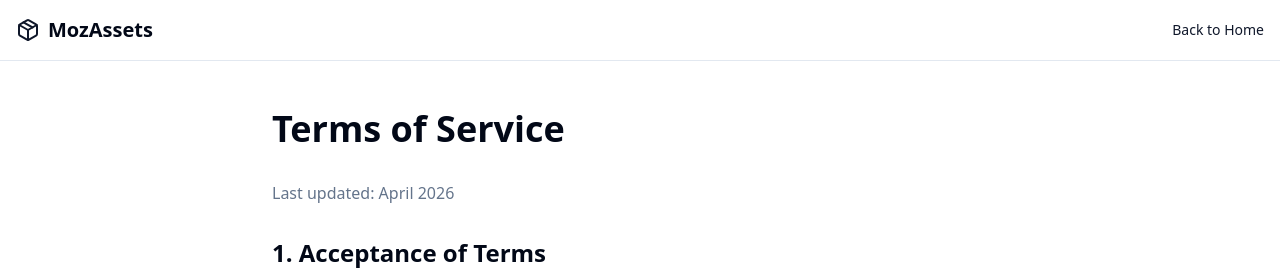
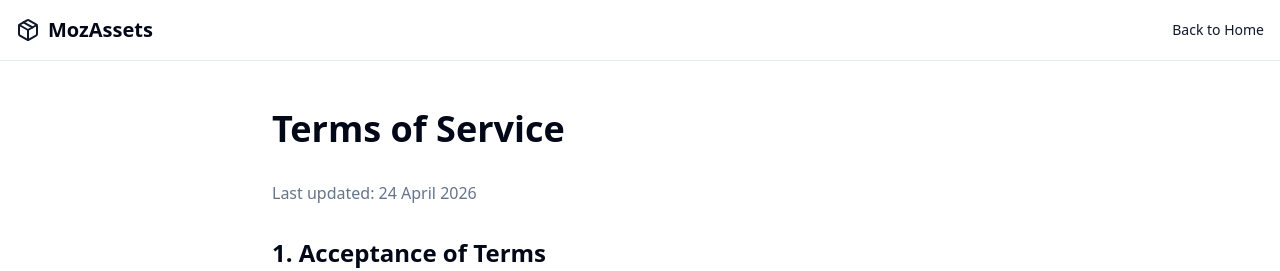
Before and after one commit to odmax/MozAsset, a Next.js app: page /terms in a window 1280 px wide. Shown: the top 271 px of the page. Built offline with nearby package versions, Linux system fonts and the light colour scheme.

Commit message:
Update legal pages with stronger production content and service availability

```diff
--- a/src/app/privacy/page.tsx
+++ b/src/app/privacy/page.tsx
@@ -22,7 +22,7 @@ export default function PrivacyPage() {
         <h1 className="text-4xl font-bold mb-8">Privacy Policy</h1>
 
         <p className="text-muted-foreground mb-8">
-          Last updated: April 2026
+          Last updated: 24 April 2026
         </p>
 
         <div className="space-y-8">
--- a/src/app/security/page.tsx
+++ b/src/app/security/page.tsx
@@ -22,7 +22,7 @@ export default function SecurityPage() {
         <h1 className="text-4xl font-bold mb-8">Security Policy</h1>
 
         <p className="text-muted-foreground mb-8">
-          Last updated: April 2026
+          Last updated: 24 April 2026
         </p>
 
         <div className="space-y-8">
--- a/src/app/terms/page.tsx
+++ b/src/app/terms/page.tsx
@@ -22,7 +22,7 @@ export default function TermsPage() {
         <h1 className="text-4xl font-bold mb-8">Terms of Service</h1>
 
         <p className="text-muted-foreground mb-8">
-          Last updated: April 2026
+          Last updated: 24 April 2026
         </p>
 
         <div className="space-y-8">
@@ -217,7 +217,23 @@ export default function TermsPage() {
           </section>
 
           <section>
-            <h2 className="text-2xl font-semibold mb-4">15. Changes to Terms</h2>
+            <h2 className="text-2xl font-semibold mb-4">15. Service Availability</h2>
+            <p className="text-muted-foreground mb-4">
+              We strive to keep MozAssets available 24 hours a day, 7 days a week. However, we do not guarantee uninterrupted service. The Service may be unavailable due to:
+            </p>
+            <ul className="list-disc list-inside text-muted-foreground space-y-2">
+              <li>Planned maintenance windows</li>
+              <li>Emergency security patches</li>
+              <li>Factors beyond our control (internet outages, force majeure)</li>
+              <li>Third-party service disruptions</li>
+            </ul>
+            <p className="text-muted-foreground mt-4">
+              We will provide reasonable notice of planned maintenance when possible.
+            </p>
+          </section>
+
+          <section>
+            <h2 className="text-2xl font-semibold mb-4">16. Changes to Terms</h2>
             <p className="text-muted-foreground">
               We may modify these Terms at any time. We will notify you of material
               changes via email or through the Service. Continued use after changes
```
